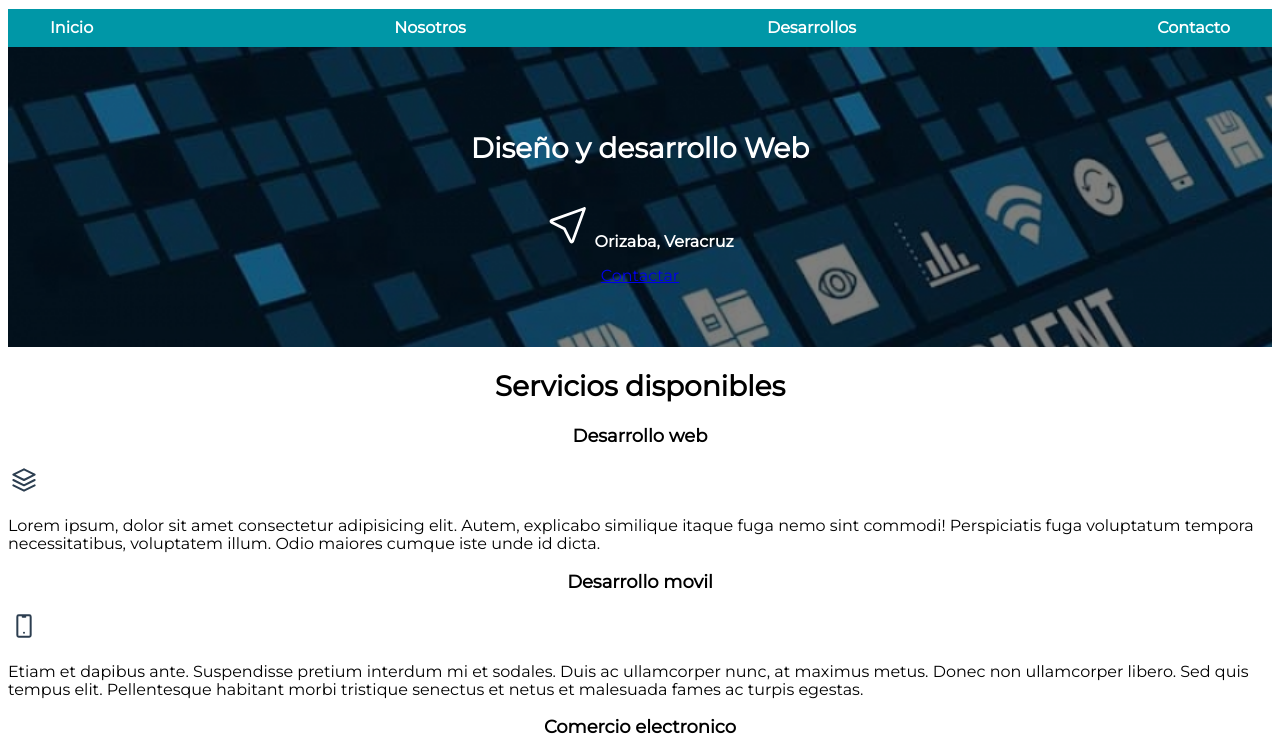
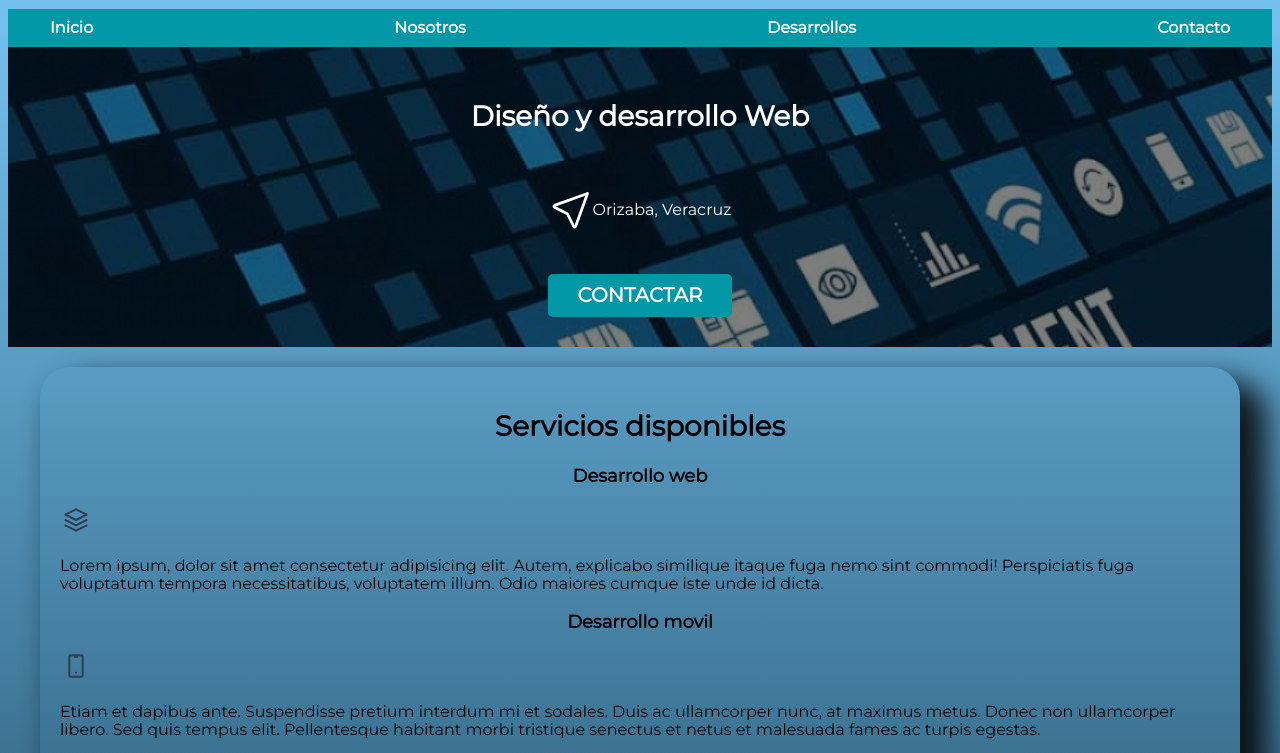
Before and after one commit to Isra434/Proyecto-Freelancer, a plain HTML site: page index.html in a window 1280 px wide. Shown: the part 86-839 px from the top of the page. Drawn offline with Linux system fonts and the light colour scheme.

Commit message:
V 1.1 Se añadio fondo de color y se creo un boton

```diff
--- a/css/styles.css
+++ b/css/styles.css
@@ -8,6 +8,9 @@ body
 {
     font-size: 16px;
     font-family: var(--fuentePrimaria);
+    /*Con background-image: linear-gradiente, nos permite fijar un difuminado, recibe tres parametros
+    de donde iniciara, el color inferior, el color superior */
+    background-image: linear-gradient(to top, var(--azulOscuro) 0%,  var(--azulClaro)  100%);
 }
 /********************************************/
 
@@ -20,13 +23,15 @@ body
     --gris:#757575;
     --primario:#ffc107;
     --secundario:#0097a7;
+    --azulOscuro: #1B445B;
+    --azulClaro: #7BCBFB;
     /*Fuentes*/
     --fuentePrimaria: 'Montserrat', sans-serif;
     /*Tamaño de fuentes*/
     --negritas:800;
 }
 /*********************************/
-
+/******NORMALIZACION DEL HTML*****/
 html
 {
     font-size: 62.5%;
@@ -37,7 +42,7 @@ html
 {
     box-sizing: inherit;
 }
-
+/*********************************/
 /*
 .titulo
 {
@@ -73,7 +78,39 @@ h1, h2, h3
     margin: 0 auto;
 
 }
+/***DEFINICION DE LOS BOTONES***/
+.boton
+{
+    background-color: var(--secundario);
+    color: var(--blanco);
+    padding: 10px 30px;
+    margin-top: 10px;
+    font-size: 20px;
+    text-decoration: none;
+    text-transform: uppercase;
+    font-weight: var(--negritas);
+    border-radius: 5px;
+    text-align: center;
+}
 
+@media (min-width: 480px)
+{
+  .boton
+  {
+    width: auto;
+  }
+}
+/*********************************/
+/***CREACION DE UN EFECTO DE SOMBRA***/
+.sombra
+{
+    -webkit-box-shadow: 20px 20px 30px 7px rgba(0,0,0,0.84);
+    -moz-box-shadow: 20px 20px 30px 7px rgba(0,0,0,0.84);
+    box-shadow: 20px 20px 30px 7px rgba(0,0,0,0.84);
+    padding: 2rem;
+    border-radius: 3rem;
+}
+/*********************************/
 .nav-bg
 {
     background-color: var(--secundario);
@@ -111,7 +148,7 @@ h1, h2, h3
     background-color: var(--primario);
     color: var(--negro);
 }
-
+/***DEFINICION DE LA IMAGEN***/
 .hero
 {
     background-image: url(../img/img.jpeg);
@@ -119,8 +156,9 @@ h1, h2, h3
     background-size: cover;
     height: 300px;
     position: relative;
+    margin-bottom: 2rem;
 }
-
+/*********************************/
 .contenido-hero
 {
     position: absolute;
@@ -138,3 +176,10 @@ h1, h2, h3
     color: var(--blanco);
     font-weight: var(--negritas);
 }
+
+.ubicacion
+{
+    display: flex;
+    align-items: center;
+    color: var(--blanco);
+}
--- a/index.html
+++ b/index.html
@@ -35,18 +35,20 @@
 
                 <!--IMAGEN SVG-->
                 <p>
-                    <svg xmlns="http://www.w3.org/2000/svg" class="icon icon-tabler icon-tabler-location" width="44" height="44" viewBox="0 0 24 24" stroke-width="1.5" stroke="currentColor" fill="none" stroke-linecap="round" stroke-linejoin="round">
-                        <path stroke="none" d="M0 0h24v24H0z" fill="none"/>
-                        <path d="M21 3l-6.5 18a0.55 .55 0 0 1 -1 0l-3.5 -7l-7 -3.5a0.55 .55 0 0 1 0 -1l18 -6.5" />
-                    </svg>
-                    Orizaba, Veracruz
+                    <div class="ubicacion">
+                        <svg xmlns="http://www.w3.org/2000/svg" class="icon icon-tabler icon-tabler-location" width="44" height="44" viewBox="0 0 24 24" stroke-width="1.5" stroke="currentColor" fill="none" stroke-linecap="round" stroke-linejoin="round">
+                            <path stroke="none" d="M0 0h24v24H0z" fill="none"/>
+                            <path d="M21 3l-6.5 18a0.55 .55 0 0 1 -1 0l-3.5 -7l-7 -3.5a0.55 .55 0 0 1 0 -1l18 -6.5" />
+                        </svg>
+                        Orizaba, Veracruz
+                </div>
                 </p>
                 <!---->
-                <a href="#">Contactar</a>
+                <a class="boton" href="#">Contactar</a>
             </div>
         </section>
 
-        <main>
+        <main class="contenedor sombra">
             <h2>Servicios disponibles</h2>
 
             <section>
```
